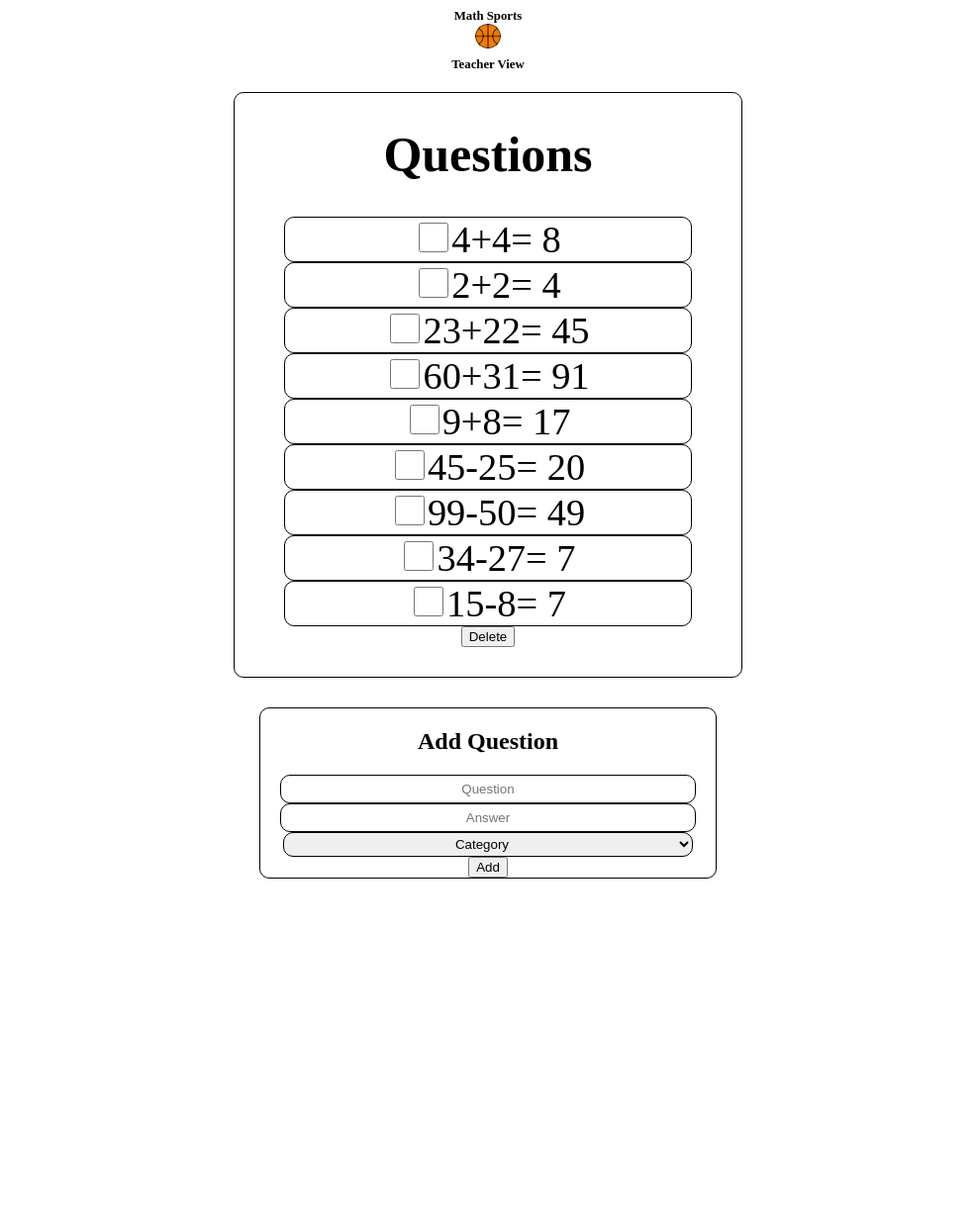
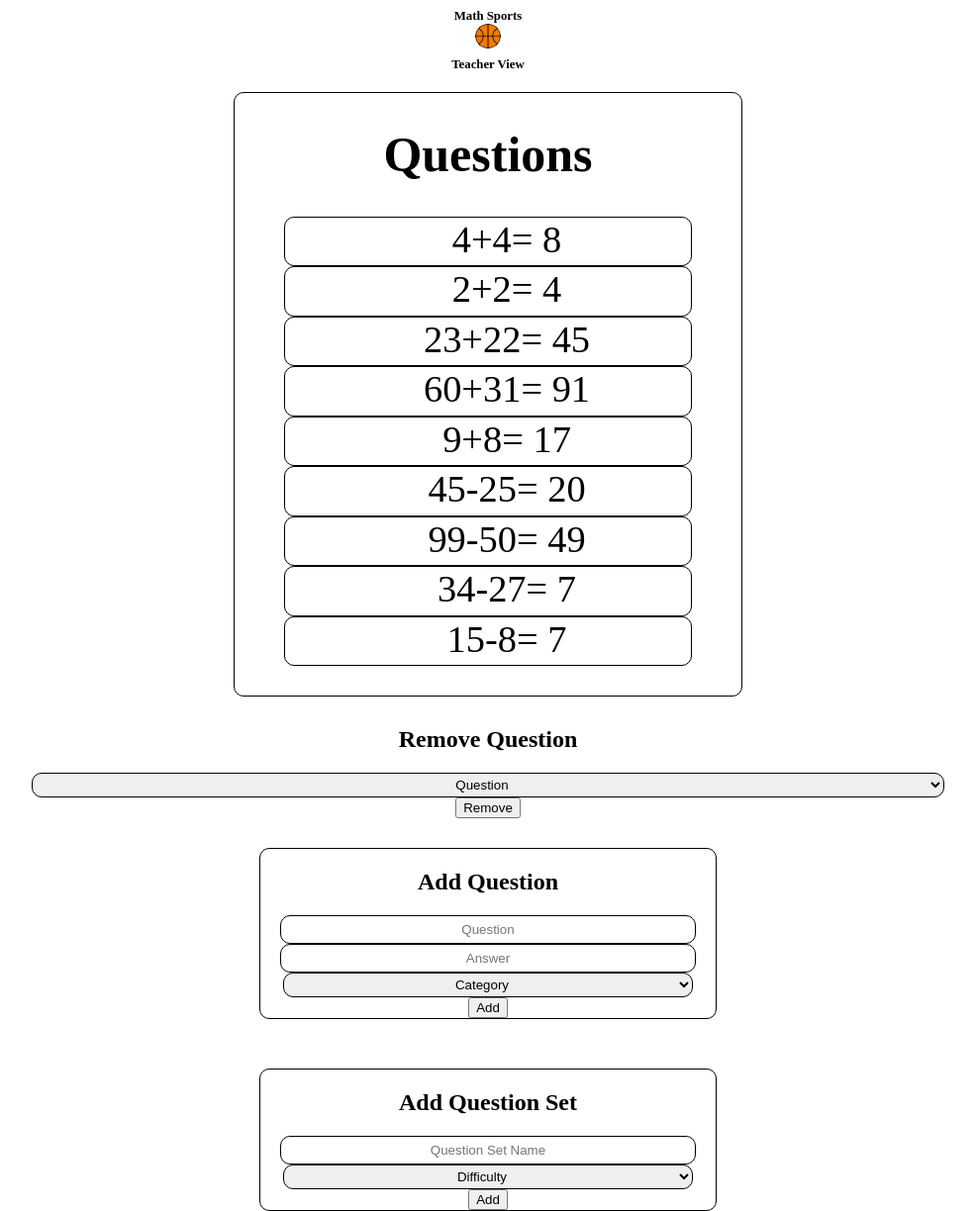
Before and after one commit to befish26/biteMe, a Flask app: page /teacher_questions/ in a window 1280 px wide. Shown: the whole page at 99% size, without its empty margins (155-1140 px from the left). Before the commit the page ends 888 px from the top, so only its background shows below. Run offline with Flask 2, Linux system fonts and the light colour scheme; data comes from the database, SQL or seed files in the repository; some libraries are stand-ins or nearby versions.

Commit message:
New remove question

```diff
--- a/code/main.py
+++ b/code/main.py
@@ -190,6 +190,7 @@ def student_profiles():
 @app.route('/teacher_questions/', methods=['GET','POST'])
 def teacher_questions():
     cur = db.cursor()
+    setCur = db.cursor()
     if(request.form.get('question')):
         question = request.form['question']
         answer = request.form['answer']
@@ -198,11 +199,19 @@ def teacher_questions():
             add_query = "INSERT INTO QUESTION(question, answer, question_type) VALUES ('{}', {}, '{}');".format(question, answer, question_type)
             cur.execute(add_query)
             db.commit()
-
-    else:
-        for i in request.form:
-            delete_query = "delete from question where question_id = {};".format(request.form[i])
-            cur.execute(delete_query)
+    if(request.form.get('question_set')):
+        question_set = request.form['question_set']
+        difficulty = request.form['difficulty']
+        question_set_query = "INSERT INTO QUESTION_SET(question_set_name, difficulty) VALUES ('{}', '{}');".format(question_set, difficulty)
+        setCur.execute(question_set_query)
+        db.commit()
+    if(request.form.get('remove_question')):
+            print "REMOVE QUESTION"
+            question_id = request.form['remove_question']
+            print "Remove Question #: ", question_id
+            print "Type:", int(question_id) is int
+            remove_question_query = "DELETE FROM QUESTION WHERE question_id = {};".format(question_id)
+            cur.execute(remove_question_query)
             db.commit()
             # student_id_int = int(student_id)-1;
             # reset_count_query = "ALTER TABLE question AUTO_INCREMENT = {};".format(student_id)
--- a/code/templates/teacher_questions.html
+++ b/code/templates/teacher_questions.html
@@ -14,13 +14,24 @@
     <h1 style="color:black; font-size: 50px; text-align: center;">Questions</h1>
     {% for q in questions %}
     <div class="question_row">
-      <form action="/teacher_questions/" method='POST'>
-      <input type="checkbox" style="height:30px; width:30px;" name="{{q.question_id}}" value="{{q.question_id}}">{{q.question}} {{q.answer}}</input>
+      <input type="text" style="height:30px; width:30px; opacity: 0;" name="{{q.question_id}}" value="{{q.question_id}}" disabled>{{q.question}} {{q.answer}}</input>
     </div>
     {% endfor %}
-    <input style="display: block;text-align: center;margin:auto;"type=submit value=Delete>
-  </form>
   </div>
+
+  <div class="remove_question">
+    <h2 style="text-align: center;">Remove Question</h2>
+    <form action="/teacher_questions/" method='POST'>
+      <select name=remove_question class="student_input">
+        <option value="">Question</option>
+        {% for d in questions %}
+          <option name="remove_question" value="{{d.question_id}}">{{d.question}} {{d.answer}}</option>
+        {% endfor %}
+      </select>
+      <input style="display: block;text-align: center;margin:auto;"type=submit value=Remove>
+    </form>
+    </div>
+
   <div class="add_question">
     <h2 style="text-align: center;">Add Question</h2>
     <form action="/teacher_questions/" method='POST'>
@@ -31,6 +42,20 @@
         <option value="addition">Addition</option>
         <option value="subtraction">Subtraction</option>
         <option value="placeValue">Place Value</option>
+      </select>
+      <input style="display: block;text-align: center;margin:auto;"type=submit value=Add>
+    </form>
+  </div>
+  <div class="add_question_set">
+    <h2 style="text-align: center;">Add Question Set</h2>
+    <form action="/teacher_questions/" method='POST'>
+      <input class="student_input" type=text size=30 name=question_set placeholder="Question Set Name"></input>
+      <!-- <input class="student_input" type=text size=30 name=answer placeholder="Answer"></input> -->
+      <select name=difficulty class="student_input">
+        <option value="">Difficulty</option>
+        <option value="Easy">Easy</option>
+        <option value="Medium">Medium</option>
+        <option value="Hard">Hard</option>
       </select>
       <input style="display: block;text-align: center;margin:auto;"type=submit value=Add>
     </form>
@@ -102,6 +127,18 @@ html,body {
 }
 
 .add_question {
+  width: 45%;
+  height: auto;
+  border: 1px solid black;
+  border-radius: 10px;
+  display: block;
+  position: relative;
+  margin: auto;
+  margin-top: 30px;
+  margin-bottom: 50px;
+}
+
+.add_question_set {
   width: 45%;
   height: auto;
   border: 1px solid black;
--- a/math_sports_db.sql
+++ b/math_sports_db.sql
@@ -20,7 +20,7 @@ CREATE TABLE IF NOT EXISTS QUESTION_SET (
 
 ALTER TABLE STUDENT_QUESTIONS ADD CONSTRAINT FOREIGN KEY(student_id) REFERENCES STUDENT_PROGRESS(student_id);
 ALTER TABLE STUDENT_QUESTIONS ADD CONSTRAINT FOREIGN KEY(question_id) REFERENCES QUESTION(question_id);
-ALTER TABLE QUESTION_SET ADD CONSTRAINT FOREIGN KEY(question_id) REFERENCES STUDENT_PROGRESS(student_id);
+-- ALTER TABLE QUESTION_SET ADD CONSTRAINT FOREIGN KEY(question_id) REFERENCES QUESTION(question_id);
 ALTER TABLE QUESTION ADD COLUMN question_set_id INT(30);
 ALTER TABLE QUESTION ADD CONSTRAINT FOREIGN KEY(question_set_id) REFERENCES QUESTION_SET(question_set_id);
 
```
